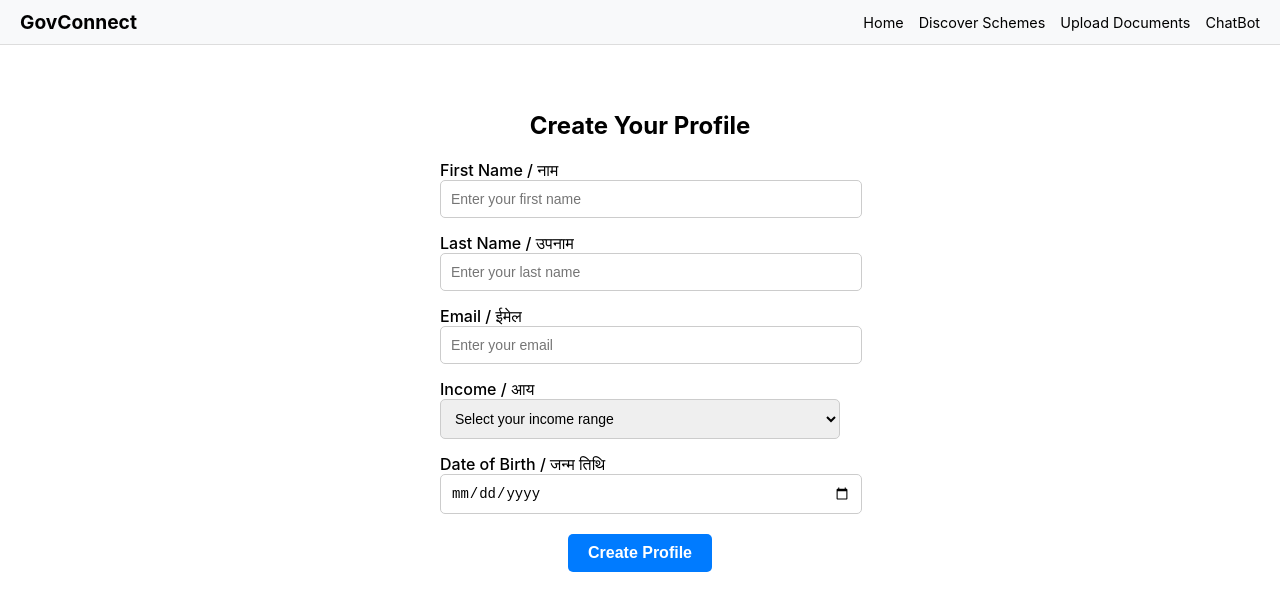
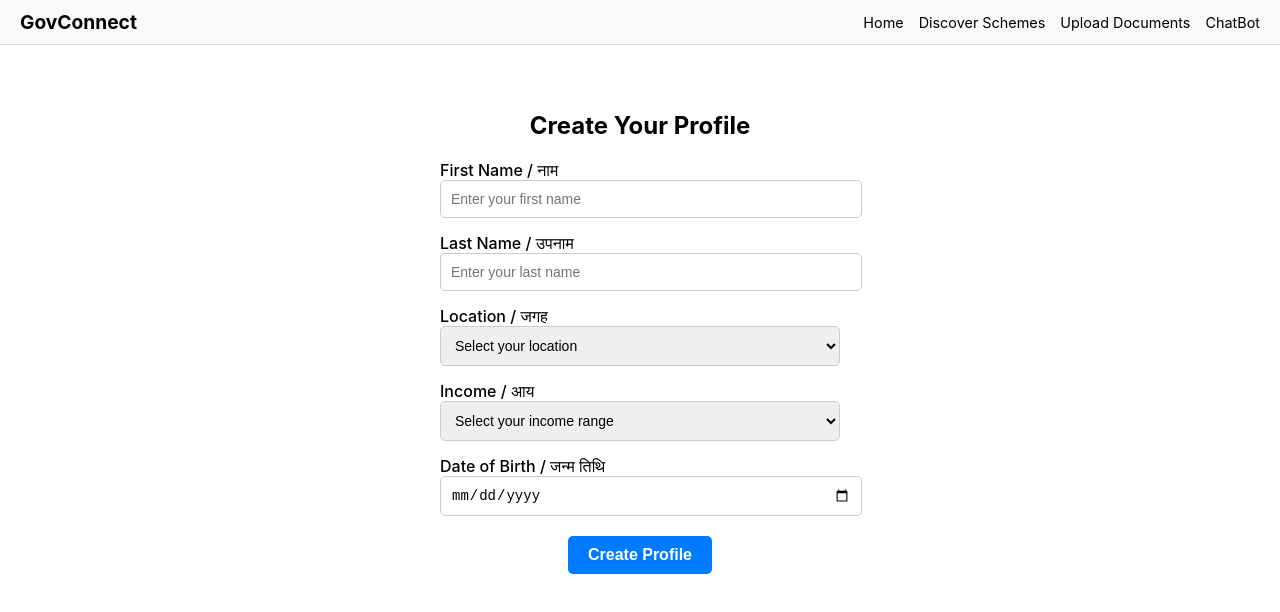
Before and after one commit to jyanjain/GovConnect, a React (Create React App) app: page /profile in a window 1280 px wide. Shown: the top 612 px of the page. Built offline with nearby package versions, Linux system fonts and the light colour scheme.

Commit message:
new chanegs

```diff
--- a/src/pages/ProfilePage.js
+++ b/src/pages/ProfilePage.js
@@ -86,8 +86,12 @@ function CreateProfile() {
             <input type="text" style={inputStyle} placeholder="Enter your last name" />
           </div>
           <div>
-            <label style={labelStyle}>Email / ईमेल</label>
-            <input type="email" style={inputStyle} placeholder="Enter your email" />
+            <label style={labelStyle}>Location / जगह</label>
+            <select style={selectStyle}>
+              <option value="">Select your location</option>
+              <option value="urban">Urban</option>
+              <option value="rural">Rural</option>
+            </select>
           </div>
           <div>
             <label style={labelStyle}>Income / आय</label>
```
